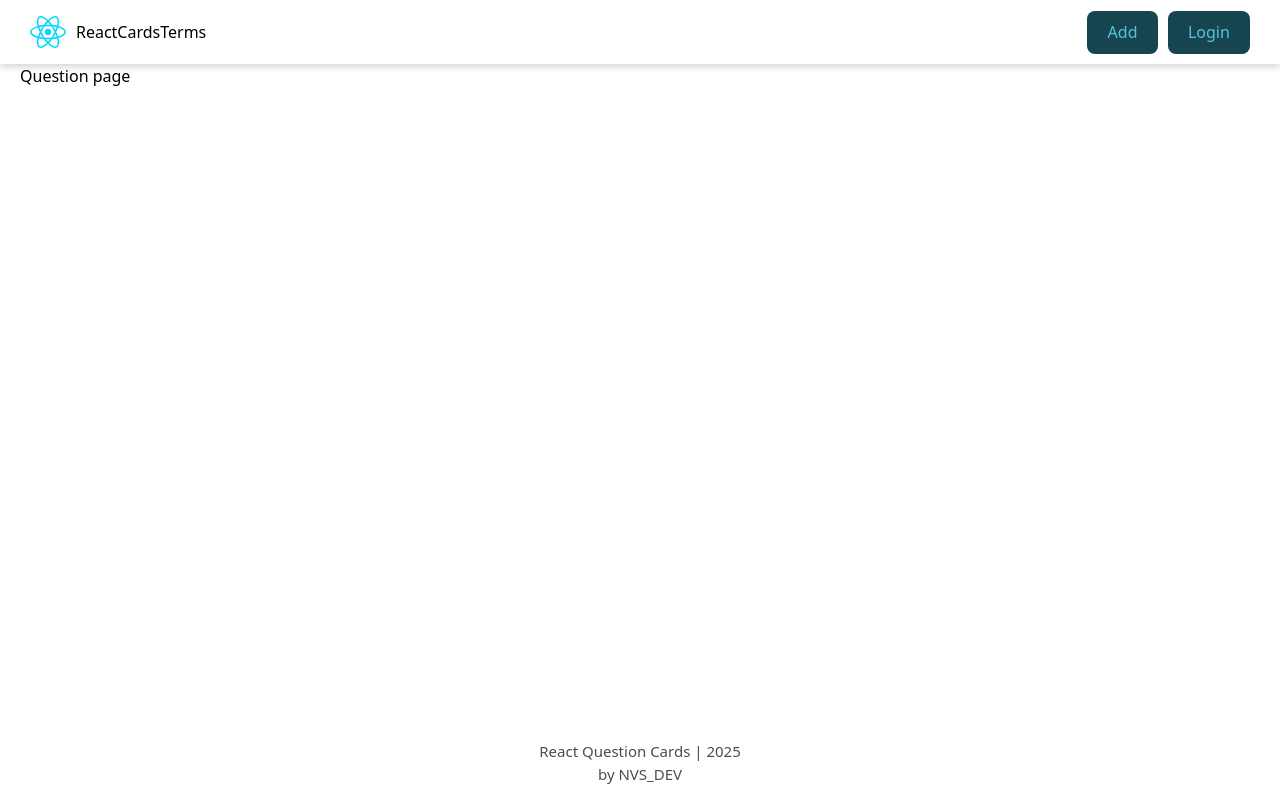
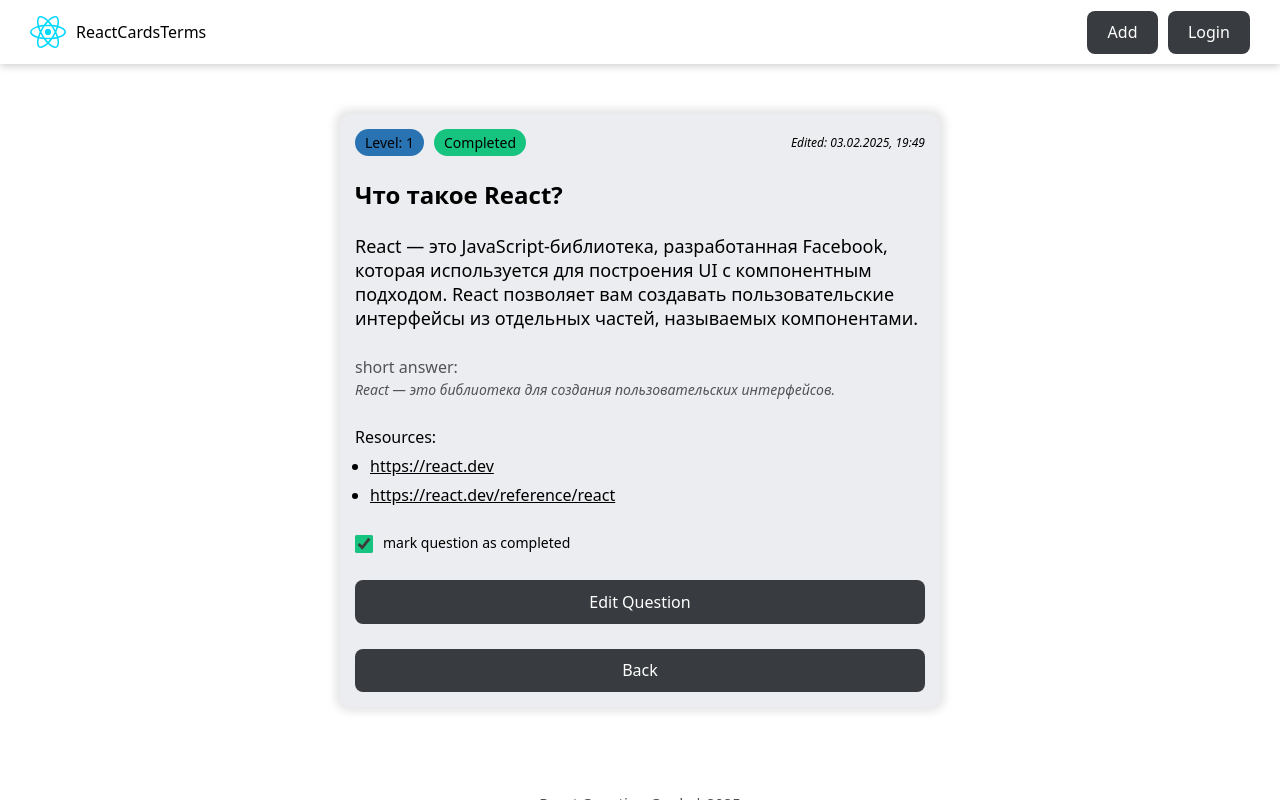
Before and after one commit to VNagorniy/react-cards-terms, a React (Vite) app: page /question/1 in a window 1280 px wide. Built offline with nearby package versions, Linux system fonts and the light colour scheme; data requests are answered from the project's data file.

Commit message:
feat: add QuestionPage

```diff
--- a/src/App.jsx
+++ b/src/App.jsx
@@ -2,6 +2,7 @@
 import { MainLayout } from './components/MainLayout';
 import { HomePage } from './pages/HomePage';
 import { NotFoundPage } from './pages/NotFoundPage';
+import { QuestionPage } from './pages/QuestionPage';
 
 function App() {
 	return (
@@ -11,7 +12,7 @@
 					<Route path="/" element={<HomePage />}></Route>
 					<Route path="/forbidden" element={<div>forbidden page</div>}></Route>
 					<Route path="/addquestion" element={<div>addquestion page</div>}></Route>
-					<Route path="/question/:id" element={<div>Question page</div>}></Route>
+					<Route path="/question/:id" element={<QuestionPage />}></Route>
 					<Route path="*" element={<NotFoundPage />}></Route>
 				</Route>
 			</Routes>
--- a/src/components/Loader/Loader.jsx
+++ b/src/components/Loader/Loader.jsx
@@ -7,3 +7,7 @@
 		</div>
 	);
 };
+
+export const SmallLoader = () => {
+	return <span class={cls.smallLoader}></span>;
+};
--- a/src/components/Loader/Loader.module.css
+++ b/src/components/Loader/Loader.module.css
@@ -49,3 +49,25 @@
 		transform: rotate(-10deg);
 	}
 }
+
+/* small Loader */
+
+.smallLoader {
+	width: 20px;
+	height: 20px;
+	border: 2px dotted #fff;
+	border-radius: 50%;
+	display: inline-block;
+	position: relative;
+	box-sizing: border-box;
+	animation: rotation 2s linear infinite;
+}
+
+@keyframes rotation {
+	0% {
+		transform: rotate(0deg);
+	}
+	100% {
+		transform: rotate(360deg);
+	}
+}
--- a/src/components/Loader/index.jsx
+++ b/src/components/Loader/index.jsx
@@ -1 +1 @@
-export { Loader } from './Loader';
+export { Loader, SmallLoader } from './Loader';
--- a/src/index.css
+++ b/src/index.css
@@ -40,8 +40,8 @@
 		--main-bg-color: #fff;
 		--text-color: #000;
 
-		--btn-bg-color: #16444f;
-		--btn-text-color: #57c4dc;
+		--btn-bg-color: #383b3f;
+		--btn-text-color: #fff;
 
 		--card-bg-color: #ebedf0;
 	}
@@ -52,8 +52,8 @@
 		--main-bg-color: #23272f;
 		--text-color: #fff;
 
-		--btn-bg-color: #383b3f;
-		--btn-text-color: #fff;
+		--btn-bg-color: #16444f;
+		--btn-text-color: #57c4dc;
 
 		--card-bg-color: #343a46;
 	}
--- /dev/null
+++ b/src/pages/QuestionPage/QuestionPage.jsx
@@ -0,0 +1,97 @@
+import cls from './QuestionPage.module.css';
+import { useNavigate, useParams } from 'react-router-dom';
+import { Badge } from '../../components/Badge';
+import { Button } from '../../components/Button';
+import { useEffect, useId, useState } from 'react';
+import { useFetch } from '../../hooks/useFetch';
+import { API_URL } from '../../../constants';
+import { Loader, SmallLoader } from '../../components/Loader';
+
+export const QuestionPage = () => {
+	const checkboxId = useId();
+	const navigate = useNavigate();
+	const { id } = useParams();
+	const [card, setCard] = useState(null);
+	const [isChecked, setIsChecked] = useState(false);
+
+	const levelVariant = () => (card.level === 1 ? 'primary' : card.level === 2 ? 'warning' : 'alert');
+	const completedVariant = () => (card.completed ? 'success' : 'primary');
+
+	const [fetchCard, isCardLoading] = useFetch(async () => {
+		const response = await fetch(`${API_URL}/react/${id}`);
+		const data = await response.json();
+
+		setCard(data);
+	});
+
+	const [updateCard, isCardUpdating] = useFetch(async (isChecked) => {
+		const response = await fetch(`${API_URL}/react/${id}`, {
+			method: 'PATCH',
+			body: JSON.stringify({ completed: isChecked })
+		});
+		const data = await response.json();
+
+		setCard(data);
+	});
+
+	useEffect(() => {
+		fetchCard();
+	}, []);
+
+	useEffect(() => {
+		card !== null && setIsChecked(card.completed);
+	}, [card]);
+
+	const onCheckboxChangeHandler = () => {
+		setIsChecked(!isChecked);
+		updateCard(!isChecked);
+	};
+
+	return (
+		<>
+			{isCardLoading && <Loader />}
+			{card !== null && (
+				<div className={cls.container}>
+					<div className={cls.cardLabels}>
+						<Badge variant={levelVariant()}>Level: {card.level}</Badge>
+						<Badge variant={completedVariant()}>{card.completed ? 'Completed' : 'Not Completed'}</Badge>
+
+						{card?.editDate && <p className={cls.editDate}>Edited: {card.editDate}</p>}
+					</div>
+					<h5 className={cls.cardTitle}>{card.question}</h5>
+					<p className={cls.cardDescription}>{card.description}</p>
+
+					<div className={cls.cardAnswers}>
+						<label>short answer: </label>
+						<p className={cls.cardAnswer}>{card.answer}</p>
+					</div>
+
+					<ul className={cls.cardLinks}>
+						Resources:
+						{card.resources.map((link, index) => {
+							return (
+								<li key={index}>
+									<a href={link.trim()} target="_blank" rel="noreferrer">
+										{link.trim()}
+									</a>
+								</li>
+							);
+						})}
+					</ul>
+
+					<label htmlFor={checkboxId} className={cls.cardCheckbox}>
+						<input type="checkbox" id={checkboxId} className={cls.checkbox} checked={isChecked} onChange={onCheckboxChangeHandler} disabled={isCardUpdating} />
+						<span>mark question as completed</span>
+						{isCardUpdating && <SmallLoader />}
+					</label>
+					<Button onClick={() => navigate(`/editquestion/${card.id}`)} isDisabled={isCardUpdating}>
+						Edit Question
+					</Button>
+					<Button onClick={() => navigate('/')} isDisabled={isCardUpdating}>
+						Back
+					</Button>
+				</div>
+			)}
+		</>
+	);
+};
--- /dev/null
+++ b/src/pages/QuestionPage/QuestionPage.module.css
@@ -0,0 +1,86 @@
+.container {
+	width: 100%;
+	max-width: 600px;
+	height: max-content;
+	margin: 50px auto;
+	border-radius: 10px;
+	padding: 15px;
+	background-color: var(--card-bg-color);
+	color: var(--text-color);
+	box-shadow: 0 0 8px 5px rgba(0, 0, 0, 0.1);
+	display: flex;
+	flex-direction: column;
+	justify-content: flex-start;
+	align-items: flex-start;
+	gap: 25px;
+
+	button {
+		width: 100%;
+	}
+}
+
+.cardLabels {
+	width: 100%;
+	display: flex;
+	flex-wrap: wrap-reverse;
+	justify-content: flex-start;
+	align-items: center;
+	gap: 10px;
+}
+
+.editDate {
+	margin-left: auto;
+	font-size: 12px;
+	font-style: italic;
+}
+
+.cardTitle {
+	font-size: 24px;
+	line-height: 28px;
+}
+
+.cardDescription {
+	font-size: 18px;
+	line-height: 24px;
+}
+
+.cardAnswers {
+	margin-top: auto;
+	opacity: 0.65;
+}
+
+.cardAnswer {
+	font-size: 14px;
+	font-style: italic;
+	text-align: justify;
+}
+
+.cardLinks {
+	display: flex;
+	flex-direction: column;
+	justify-content: flex-start;
+	align-items: flex-start;
+	gap: 5px;
+
+	li {
+		margin-left: 15px;
+	}
+}
+
+.cardCheckbox {
+	display: flex;
+	justify-content: center;
+	align-items: center;
+	gap: 10px;
+
+	span {
+		font-size: 14px;
+		padding-bottom: 2px;
+	}
+}
+
+.checkbox {
+	width: 18px;
+	height: 18px;
+	accent-color: #16c47f;
+}
--- /dev/null
+++ b/src/pages/QuestionPage/index.jsx
@@ -0,0 +1 @@
+export { QuestionPage } from './QuestionPage';
```
